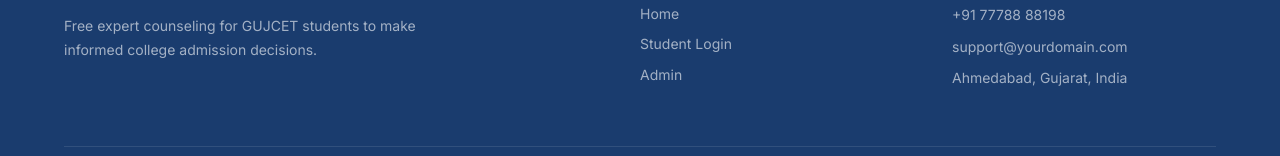
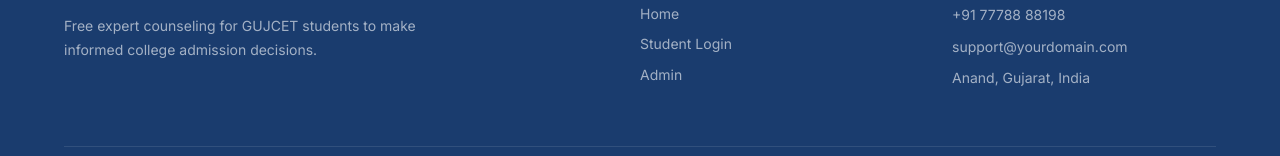
Before and after one commit to rathodjay3497-svg/avd-gujcet-portal, a React (Vite) app in the folder frontend/: page /admin/login in a window 1280 px wide. Shown: the part 898-1054 px from the top of the page. Built offline with nearby package versions, Linux system fonts and the light colour scheme; no server answers.

Commit message:
Implement a new frontend footer component with navigation and contact details and add a backend application log file.

```diff
--- a/frontend/src/components/layout/Footer/Footer.jsx
+++ b/frontend/src/components/layout/Footer/Footer.jsx
@@ -36,7 +36,7 @@ export default function Footer() {
             <h4>Contact</h4>
             <p>{import.meta.env.VITE_CONTACT_NUMBER || '+91 77788 88198'}</p>
             <p>{import.meta.env.VITE_CONTACT_EMAIL || 'anandclasses369@gmail.com'}</p>
-            <p>Ahmedabad, Gujarat, India</p>
+            <p>Anand, Gujarat, India</p>
           </div>
         </div>
 
```
Also changed, not shown: 1 other file (tests, documents, lock files or other folders).
